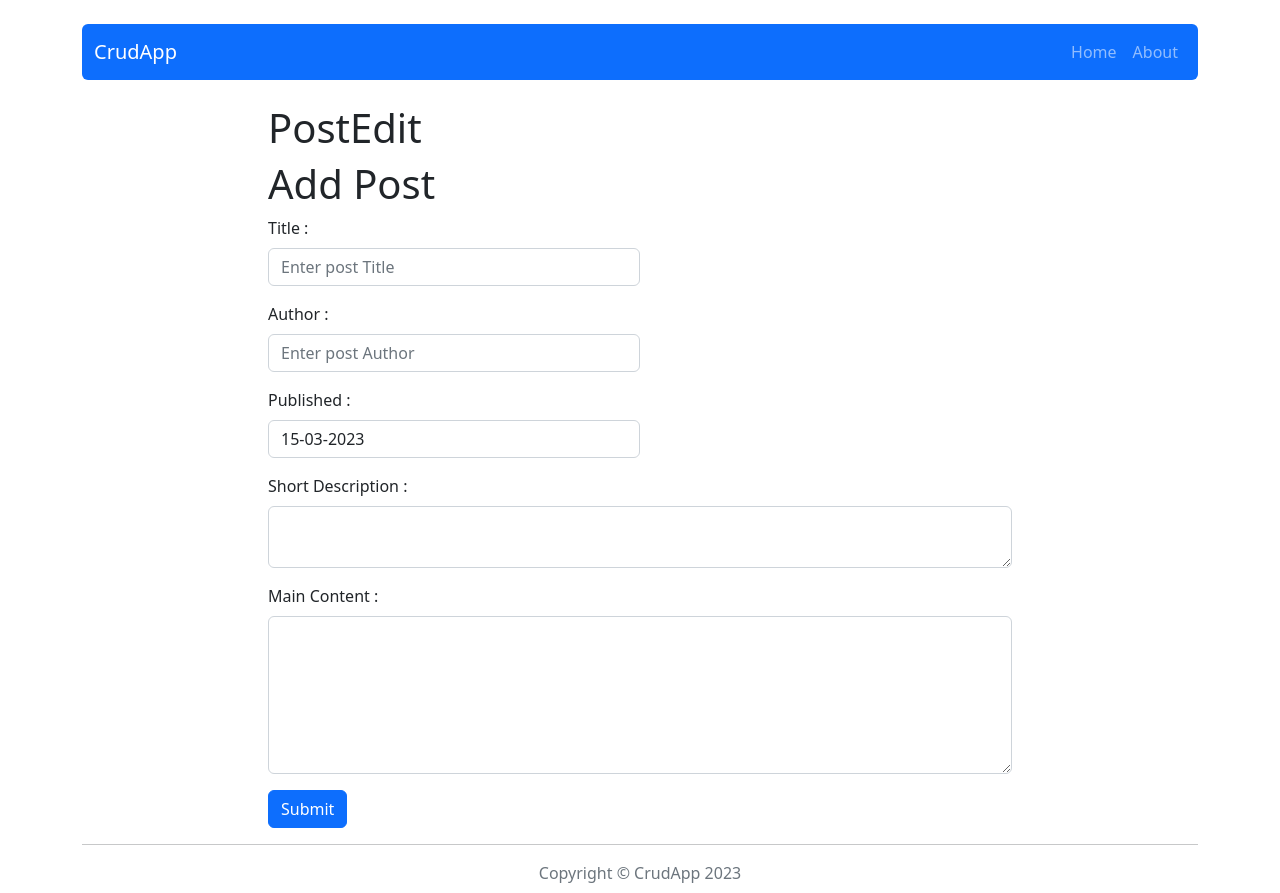
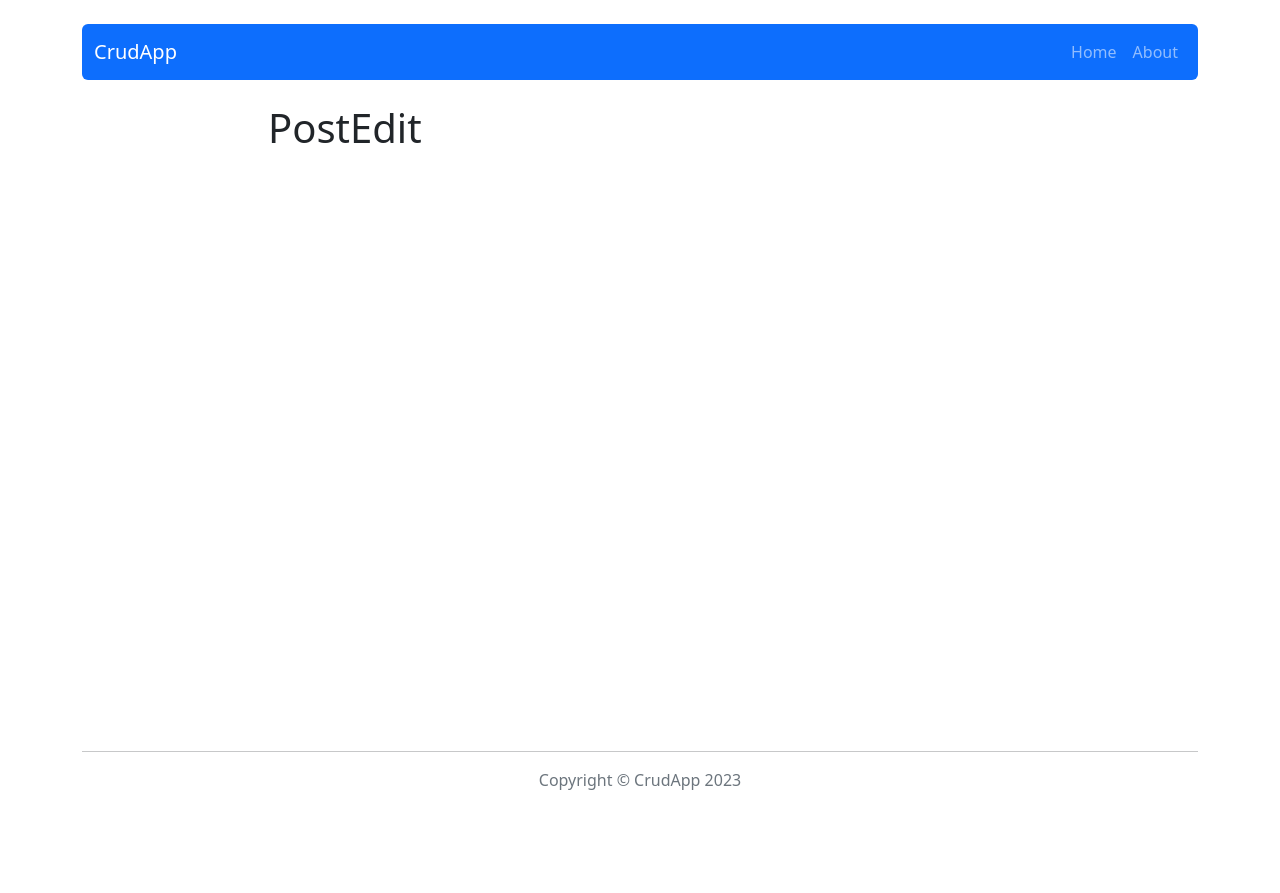
Before and after one commit to iMdPd/reactCrudApp, a React (Create React App) app: page /post/edit/1 in a window 1280 px wide. After the commit the page ends 800 px from the top, so only its background shows below. Built offline with nearby package versions, Linux system fonts and the light colour scheme.

Commit message:
Fixed bug in RemovePostModal

```diff
--- a/src/components/features/PostForm.js
+++ b/src/components/features/PostForm.js
@@ -4,7 +4,7 @@ import { useDispatch } from "react-redux";
 import { addPost } from "../../redux/postsRedux";
 import { useNavigate } from "react-router-dom";
 
-export const PostForm = () => {
+export const PostForm = ({ action, actionText, ...props }) => {
   const current = new Date();
   const date = `${current.getDate()}-0${
     current.getMonth() + 1
@@ -13,11 +13,15 @@ export const PostForm = () => {
 
   const navigate = useNavigate();
 
-  const [title, setTitle] = useState("");
-  const [author, setAuthor] = useState("");
-  const [publishedDate, setPublishedDate] = useState(date);
-  const [shortDescription, setShortDescription] = useState("");
-  const [content, setContent] = useState("");
+  const [title, setTitle] = useState(props.title || "");
+  const [author, setAuthor] = useState(props.author || "");
+  const [publishedDate, setPublishedDate] = useState(
+    props.publishedDate || date
+  );
+  const [shortDescription, setShortDescription] = useState(
+    props.shortDescription || ""
+  );
+  const [content, setContent] = useState(props.content || "");
 
   const [validated, setValidated] = useState(false);
 
@@ -28,11 +32,7 @@ export const PostForm = () => {
       event.stopPropagation();
       setValidated(true);
     } else {
-      dispatch(
-        addPost({ title, author, publishedDate, shortDescription, content })
-      );
-
-      navigate("/");
+      action({ title, author, publishedDate, shortDescription, content });
     }
   };
 
@@ -40,7 +40,6 @@ export const PostForm = () => {
     <>
       <Form noValidate validated={validated} onSubmit={handleSubmit}>
         <Col md={6}>
-          <h1>Add Post</h1>
           <Form.Group className="mb-3" controlId="formTitle">
             <Form.Label>Title :</Form.Label>
             <Form.Control
@@ -116,7 +115,7 @@ export const PostForm = () => {
           />
           <Form.Control.Feedback>Looks good!</Form.Control.Feedback>
           <Form.Control.Feedback type="invalid">
-            Please fill this field with post short description.
+            Please fill this field with post main content.
           </Form.Control.Feedback>
         </Form.Group>
         <Button variant="primary" type="submit">
--- a/src/components/pages/Post.js
+++ b/src/components/pages/Post.js
@@ -3,7 +3,7 @@ import { useDispatch, useSelector } from "react-redux";
 import { removePost, selectPostById } from "../../redux/postsRedux";
 import { Row, Col, Button } from "react-bootstrap";
 import { useState } from "react";
-import { RemovePostModal } from "../features/RemoveModal";
+import { RemovePostModal } from "../features/RemovePostModal";
 
 export const Post = () => {
   const { id } = useParams();
--- a/src/components/pages/PostAdd.js
+++ b/src/components/pages/PostAdd.js
@@ -1,14 +1,25 @@
 import { Col, Row } from "react-bootstrap";
 import { PostForm } from "../features/PostForm";
+import { useDispatch } from "react-redux";
+import { addPost } from "../../redux/postsRedux";
+import { useNavigate } from "react-router-dom";
 
 export const PostAdd = () => {
+  const navigate = useNavigate();
+  const dispatch = useDispatch();
+
+  const handleSubmit = (post) => {
+    dispatch(addPost(post));
+    navigate("/");
+  };
+
   return (
     <div className="d-flex justify-content-center">
       <Col xs={8}>
         <Row>
           <h1>Add Post</h1>
         </Row>
-        <PostForm />
+        <PostForm action={handleSubmit} actionText="Add post" />
       </Col>
     </div>
   );
--- a/src/components/pages/PostEdit.js
+++ b/src/components/pages/PostEdit.js
@@ -1,13 +1,29 @@
 import { PostForm } from "../features/PostForm";
 import { Row, Col } from "react-bootstrap";
+import { useParams } from "react-router-dom";
+import { useDispatch, useSelector } from "react-redux";
+import { selectPostById } from "../../redux/postsRedux";
+
 export const PostEdit = () => {
+  const { id } = useParams();
+
+  const dispatch = useDispatch();
+
+  const post = useSelector((state) => selectPostById(state, id));
+
+  console.log(post);
+
+  // const handleSubmit = (post) => {
+  //   dispatch(addPost(post));
+  //   navigate("/");
+  // };
+
   return (
     <div className="d-flex justify-content-center">
       <Col xs={8}>
         <Row>
           <h1>PostEdit</h1>
         </Row>
-        <PostForm />
       </Col>
     </div>
   );
```
Also changed, not shown: src/components/features/RemovePostModal.js (renamed from src/components/features/RemoveModal.js).
